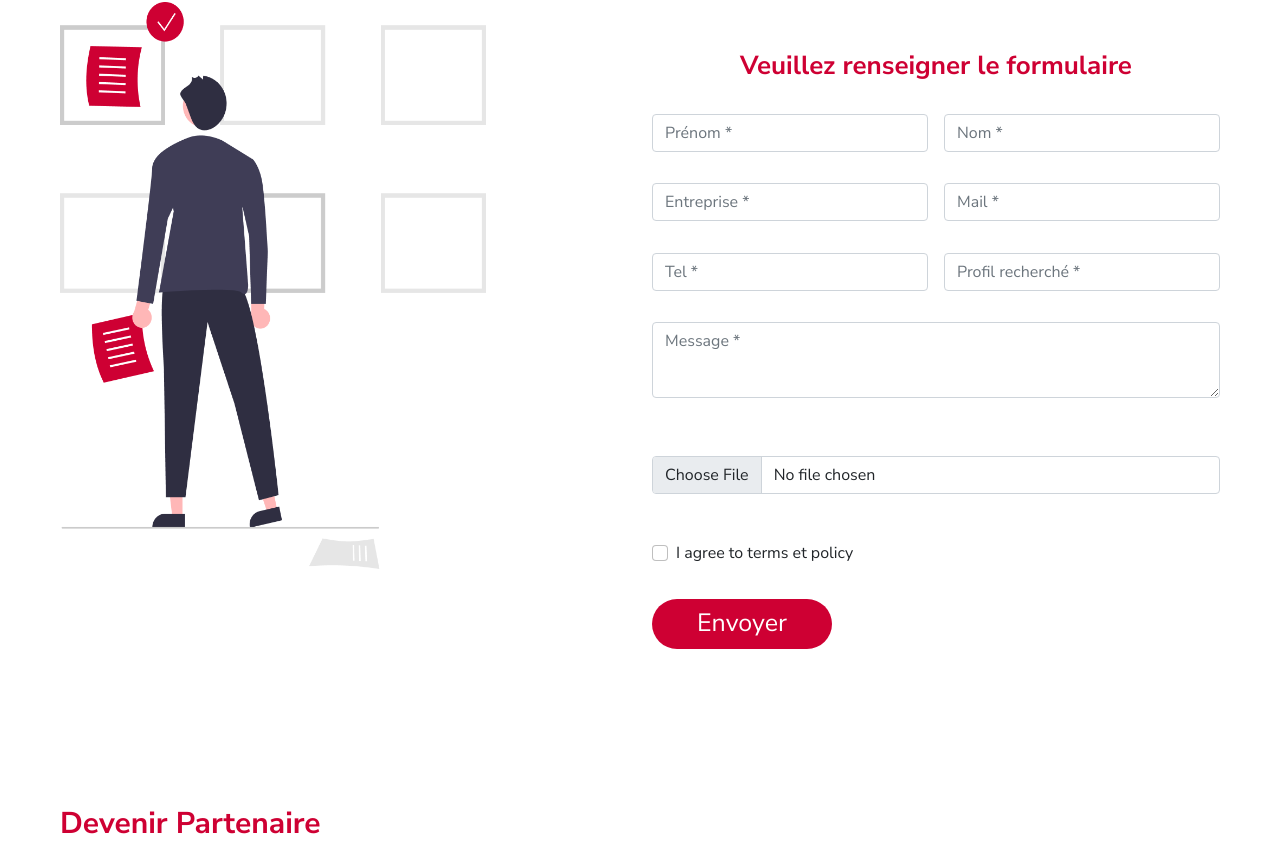
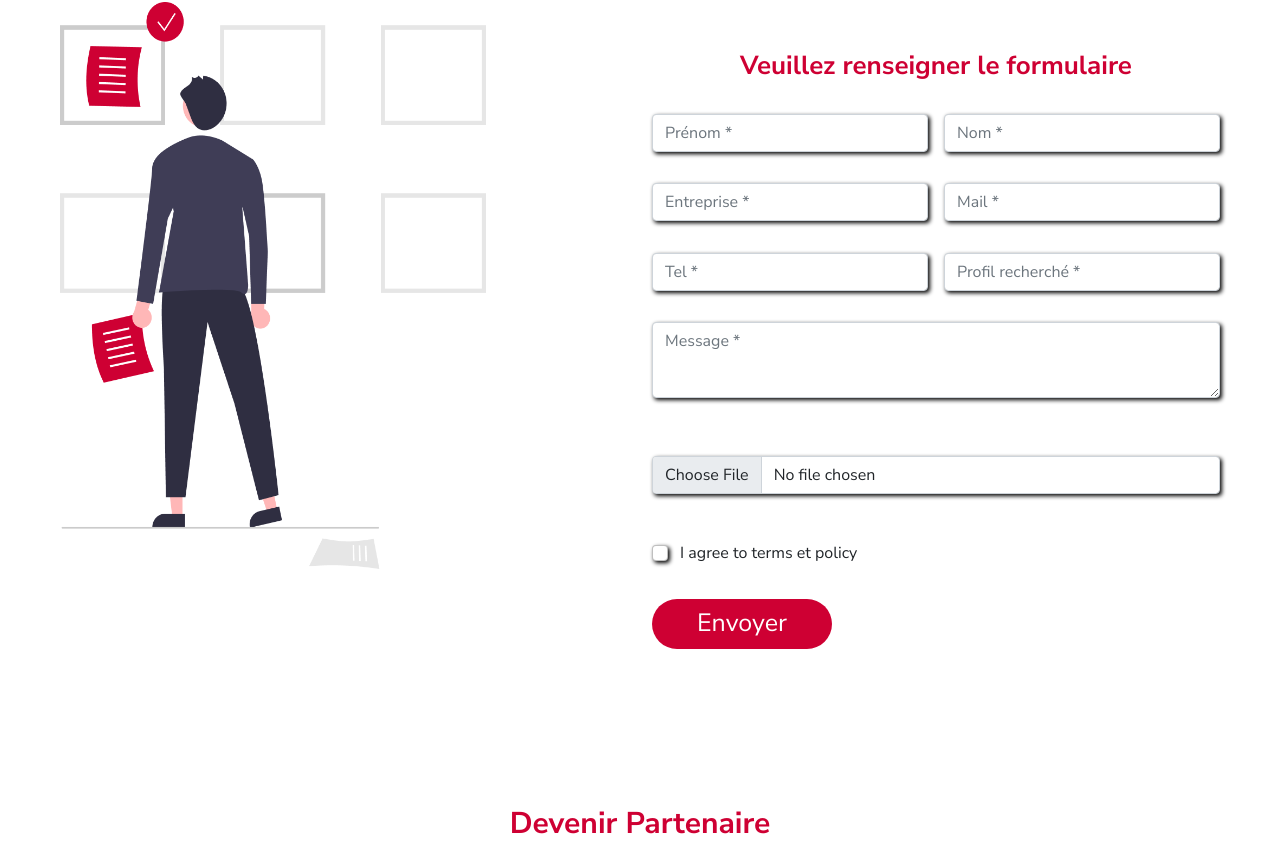
Before and after one commit to Thiernoomardiouf/thiernoomardiouf.github.io, a plain HTML site: page index.html in a window 1280 px wide. Shown: the part 4226-5073 px from the top of the page. Drawn offline with nearby package versions, Linux system fonts and the light colour scheme.

Commit message:
MODIFICATION DES FORMULAIRE

```diff
--- a/Espace.css
+++ b/Espace.css
@@ -506,6 +506,6 @@ h6{
         font-size: 30px;
     }
  }
- .inpput{
-
+ input, textarea{
+     box-shadow:  2px 2px 4px black;;
  }
--- a/index.html
+++ b/index.html
@@ -203,7 +203,7 @@
     <section>
       <div class="container-fluid p-md-5 ">
         <br>
-        <h2>Entreprise</h2>
+        <h2 class="text-center">Entreprise</h2>
         <br>
         <div class="row d-flex">
           <div class="col-md-6">
@@ -223,37 +223,6 @@
           </div>
         </div>
       </div>
-      <!-- <div class="container-fluid p-5">
-        <div id="carouselExampleIndicators" class="carousel slide" data-bs-ride="carousel">
-          <div class="carousel-indicators">
-            <button type="button" data-bs-target="#carouselExampleIndicators" data-bs-slide-to="0" class="active" aria-current="true" aria-label="Slide 1" style="background-color: #CE0033;"></button>
-            <button type="button" data-bs-target="#carouselExampleIndicators" data-bs-slide-to="1" aria-label="Slide 2" style="background-color: #CE0033;"></button>
-            <button type="button" data-bs-target="#carouselExampleIndicators" data-bs-slide-to="2" aria-label="Slide 3" style="background-color: #CE0033;"></button>
-          </div>
-          <div class="carousel-inner">
-            <div class="carousel-item active">
-              <img src="Images/maw.png" class="d-block w-100 h-100 my-5" alt="..." >
-            </div>
-            <div class="carousel-item">
-              <img src="Images/maw.png" class="d-block w-100 h-100 my-5" alt="..." >
-            </div>
-            <div class="carousel-item">
-              <img src="Images/maw.png" class="d-block w-100 h-100 my-5" alt="..." >
-            </div>
-          </div>
-          <button class="carousel-control-prev" type="button" data-bs-target="#carouselExampleIndicators" data-bs-slide="prev">
-            <span class="carousel-control-prev-icon" aria-hidden="true"></span>
-            <span class="visually-hidden">Previous</span>
-          </button>
-          <button class="carousel-control-next" type="button" data-bs-target="#carouselExampleIndicators" data-bs-slide="next">
-            <span class="carousel-control-next-icon" aria-hidden="true"></span>
-            <span class="visually-hidden">Next</span>
-          </button>
-        </div>
-      </div>
-    </section>
-
-    <section> -->
       <div class="row p-5">
         <div class="owl-carousel owl-theme">
           <div class="item mb-4">
@@ -373,7 +342,7 @@
               <div class="col-12">
                 <div class="form-check">
                   <input class="form-check-input" type="checkbox" id="gridCheck">
-                  <label class="form-check-label" for="gridCheck">
+                <label class="form-check-label" for="gridCheck"></label>
                     I agree to terms et policy
                   </label>
                 </div>
@@ -389,7 +358,7 @@
 
     <section>
       <div class="container-fluid p-md-5 pt-md-0 mt-md-0">
-        <h2>Devenir Partenaire</h2>
+        <h2 class="text-center">Devenir Partenaire</h2>
         <h3>Parrainer une cohorte</h3>
         <div class="barre"></div>
       </div>
@@ -526,23 +495,6 @@
                 </div>
               </div>
               <div class="col-md-6 col-lg-6">
-<!--                 <div class="row m-1">
-                  <div class="col-md-6 my-5 image-1 col-lg-6">
-                      <h4> Lancement promotion SASS</h4>
-                  </div>
-                  <div class="col-md-6 mx-md-5 image-2 col-lg-6">
-                    <h4>Atelier simplon kids</h4>
-                  </div>
-                </div>
-                <div class="row m-1">
-                  <div class="col-md-6 image-3">
-                    <h4>Sourcing wmntech</h4>
-                  </div>
-                  <div class="col-md-6 mx-md-5 image-4">
-                    <h4>Atelier de lorem lorem</h4>
-                  </div>
-
-                </div> -->
                 <img src="Images/diari.png" class="card-img-top" alt="...">
                 <div class="row">
                   <div class="col-md-6" col-lg-6></div>
@@ -569,18 +521,6 @@
         </div>
         <div class="row">
           <div class="col-md-6">
-            <!-- <div class="w-100" id="Video">
-              <div class="row">
-                <div class="col-md-4"></div>
-                <div class="col-md-4 my-5">
-                  <br><br><br><br><br><br>
-                  <div class="cer">
-                    <img src="Images/pointe-de-fle.png" class="card-img-top my-4 mx-3" style="width: 110px; height: 110px;" alt="...">
-                  </div>
-                </div>
-                <div class="col-md-4"></div>
-              </div>
-            </div> -->
             <br>
             <img src="Images/video1.png" class="card-img-top h-75 w-75" alt="...">
           </div>
@@ -650,16 +590,6 @@
               </div>
               <div class="col-md-9">
                 <img src="Images/activite.png" class="card-img-top w-75 cerre" alt="...">
-                  <!-- <div class="d-flex">
-                    <div>
-                      <button class="my-5" style="background-color: #CE0033; border-radius: 50%; width: 70px; height: 70px; color: #FFFFFF; border: #CE0033; font-weight: bold; font-size: 25px;">01</button>
-                    </div>
-                    <div class="text-center p-3" style="border:  solid 3px #CE0033; border-bottom-left-radius: 40%; border-bottom-right-radius: 40%; border-top-left-radius: 40%; border-top-right-radius: 40%;">
-                      <br>
-                      <h3>Nos differentes activités</h3>
-                      <p>Le lorem ipsum</p>
-                    </div>
-                  </div> -->
               </div>
             </div>
             </div>
```
